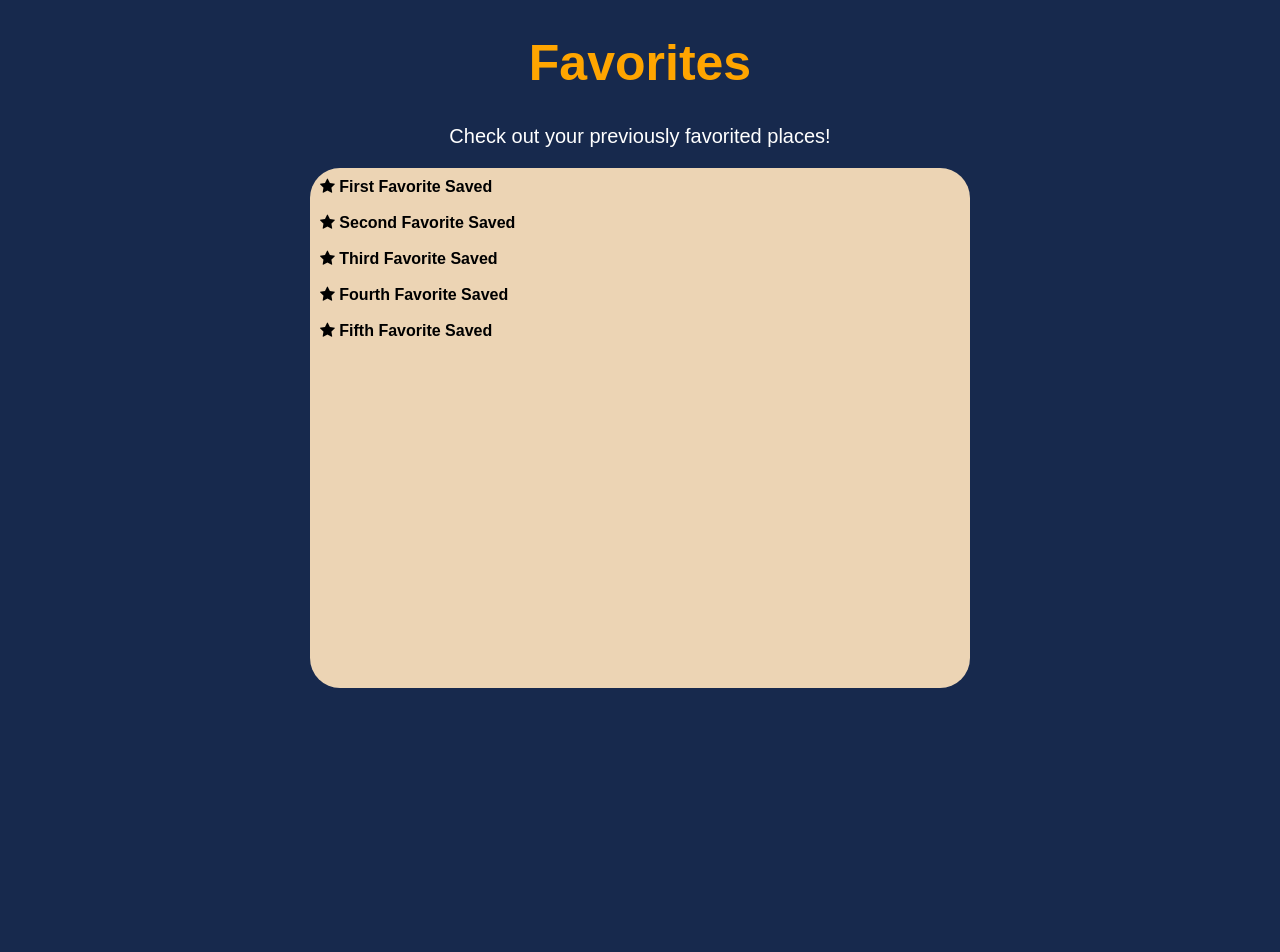
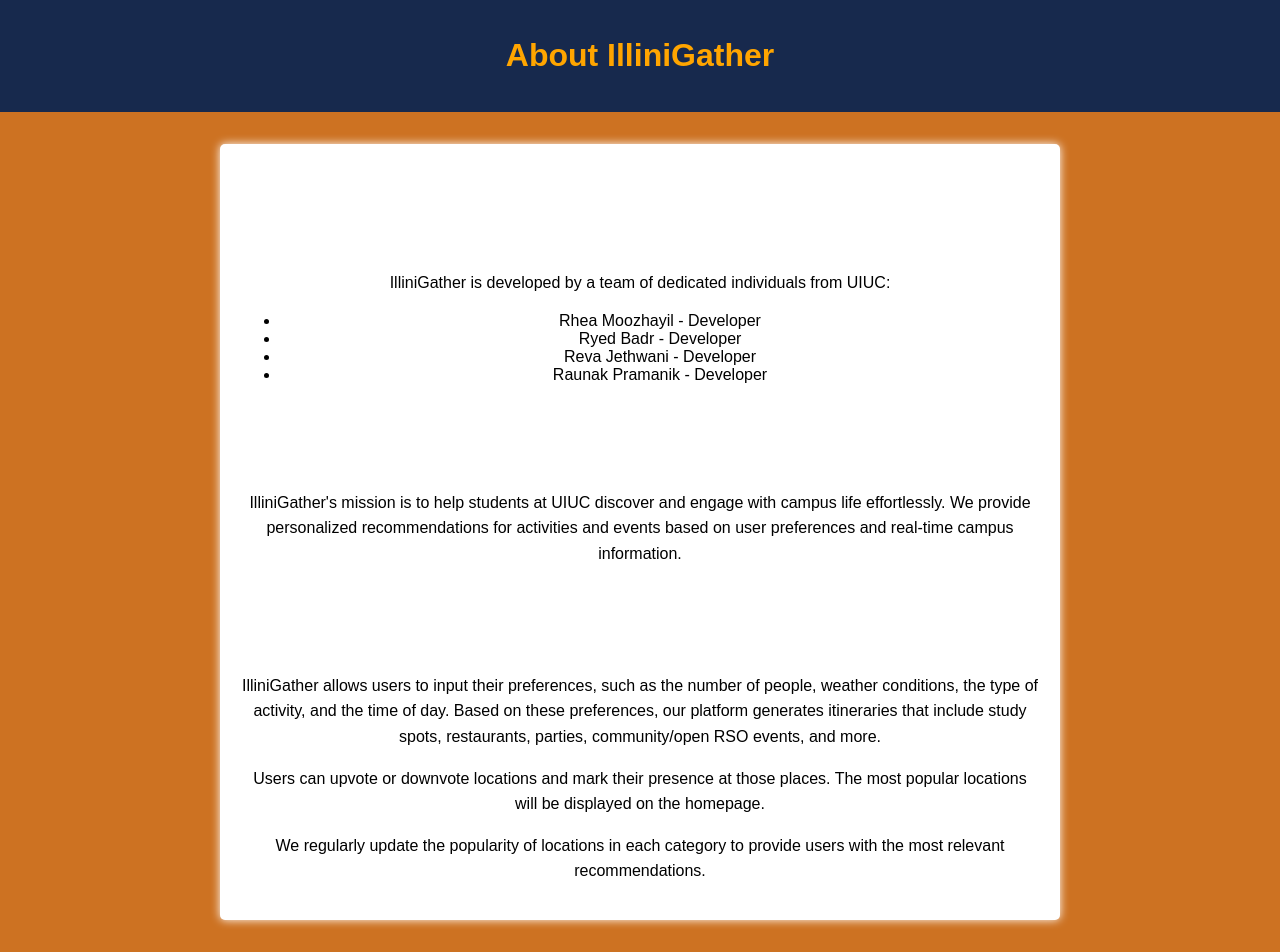
Before and after one commit to revajeth/IlliniGather, a Flask app: template src/pages/templates/about.html in a window 1280 px wide. Before the commit the page ends 688 px from the top, so only its background shows below. Run offline with Flask 3, Linux system fonts and the light colour scheme; the template is opened without the code that fills it, so the values that code supplies are empty.

Commit message:
css changes

```diff
--- a/src/pages/static/css/styles.css
+++ b/src/pages/static/css/styles.css
@@ -168,3 +168,36 @@
     font-weight: bold;
     text-decoration: none;
   }
+
+  /* about page */
+
+    body {
+      font-family: Arial, sans-serif;
+      background-color: #cd7222;
+      margin: 0;
+      padding: 0;
+    }
+
+    header {
+      background-color: #17294d;
+      color: #fff;
+      text-align: center;
+      padding: 1em;
+    }
+
+    h1 {
+      font-size: 2em;
+    }
+
+    .container {
+      max-width: 800px;
+      margin: 2em auto;
+      background-color: #fff;
+      padding: 20px;
+      border-radius: 5px;
+      box-shadow: 0 0 10px #fff;
+    }
+
+    p {
+      line-height: 1.6;
+    }
--- a/src/pages/templates/about.html
+++ b/src/pages/templates/about.html
@@ -1,20 +1,42 @@
 <!DOCTYPE html>
-<html>
+<html lang="en">
 
 <head>
-    <title> IlliniGather</title>
     <link href="../static/css/styles.css" type="text/css" rel="stylesheet" />
 </head>
 
 <body>
-    <h1>Favorites</h1>
-    <h3> Check out your previously favorited places!</h3>
-    <div class="box">
-        <link rel="stylesheet"
-            href="https://cdnjs.cloudflare.com/ajax/libs/font-awesome/4.7.0/css/font-awesome.min.css">
-        <div class="favorite"><span class="fa fa-star checked"></span><b> First Favorite Saved</b></div><br>
-        <div class="favorite"><span class="fa fa-star checked"></span><b> Second Favorite Saved</b></div><br>
-        <div class="favorite"><span class="fa fa-star checked"></span><b> Third Favorite Saved</b></div><br>
-        <div class="favorite"><span class="fa fa-star checked"></span><b> Fourth Favorite Saved</b></div><br>
-        <div class="favorite"><span class="fa fa-star checked"></span><b> Fifth Favorite Saved</b></div><br>
+    <header>
+        <h1>About IlliniGather</h1>
+    </header>
+
+    <div class="container">
+        <h2>Our Team</h2>
+        <p>IlliniGather is developed by a team of dedicated individuals from UIUC:</p>
+
+        <ul>
+            <li>Rhea Moozhayil - Developer</li>
+            <li>Ryed Badr - Developer</li>
+            <li>Reva Jethwani - Developer</li>
+            <li>Raunak Pramanik - Developer</li>
+        </ul>
+
+        <h2>Mission</h2>
+        <p>IlliniGather's mission is to help students at UIUC discover and engage with campus life effortlessly. We
+            provide personalized recommendations for activities and events based on user preferences and real-time
+            campus information.</p>
+
+        <h2>Functionality</h2>
+        <p>IlliniGather allows users to input their preferences, such as the number of people, weather conditions, the
+            type of activity, and the time of day. Based on these preferences, our platform generates itineraries that
+            include study spots, restaurants, parties, community/open RSO events, and more.</p>
+
+        <p>Users can upvote or downvote locations and mark their presence at those places. The most popular locations
+            will be displayed on the homepage.</p>
+
+        <p>We regularly update the popularity of locations in each category to provide users with the most relevant
+            recommendations.</p>
     </div>
+</body>
+
+</html>
```
Also changed, not shown: src/pages/templates/itinerary.html (added).
